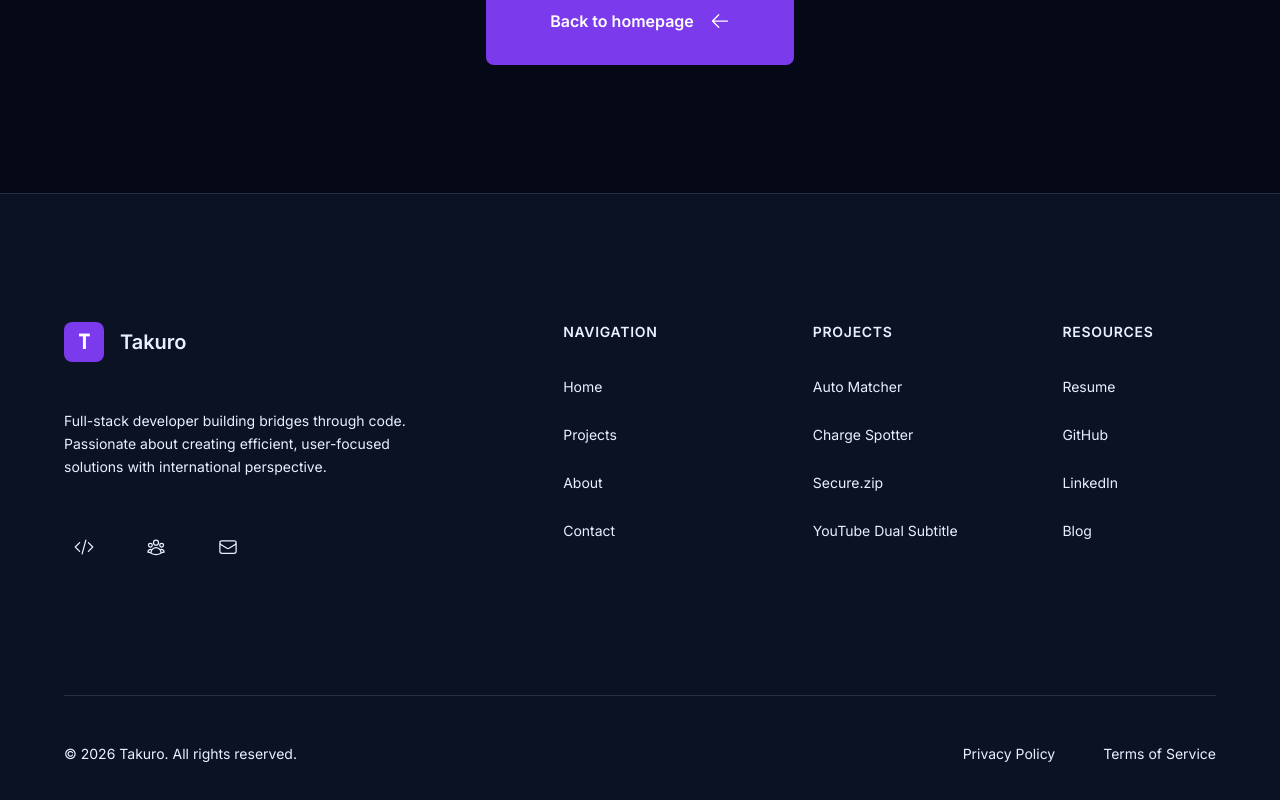
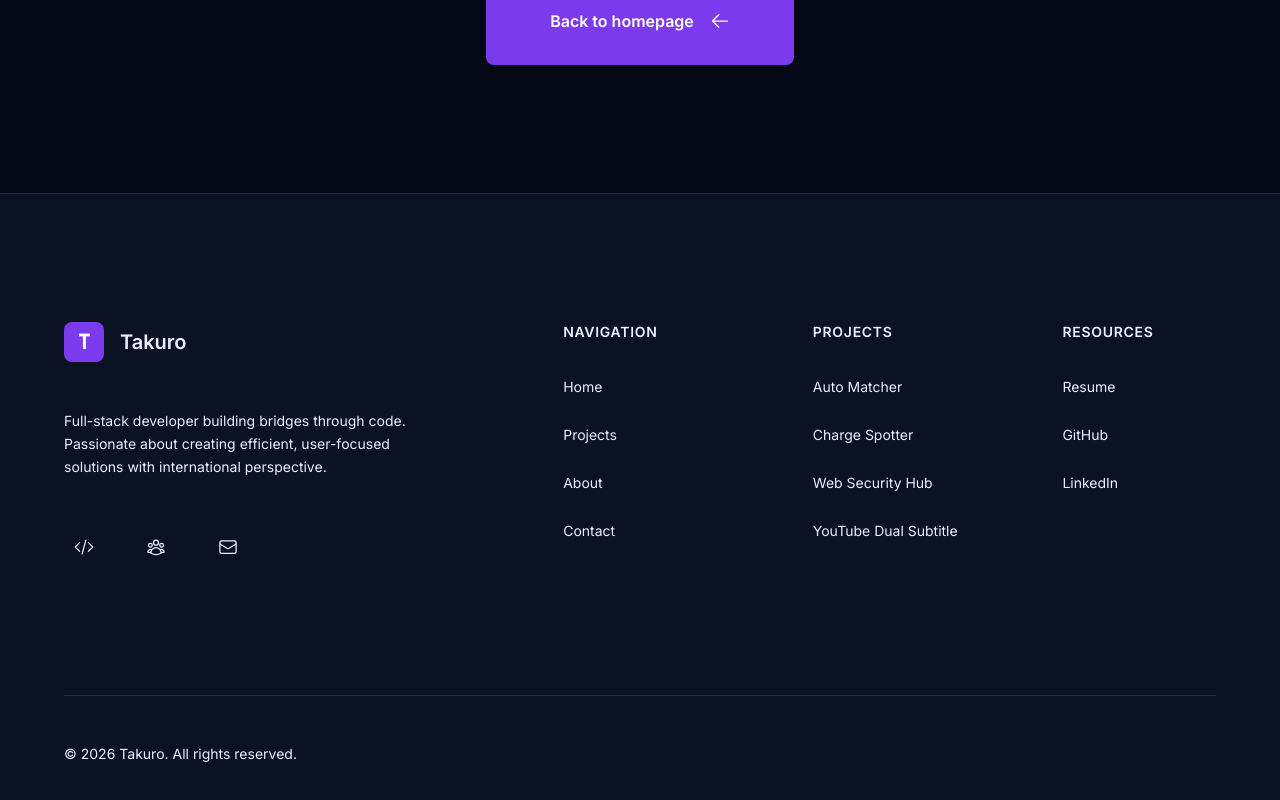
Before and after one commit to takuroakiyama0212/portfolio-nextjs, a Next.js app: page /projects-showcase in a window 1280 px wide. Shown: the part 2734-3534 px from the top of the page. Built offline with nearby package versions, Linux system fonts and the light colour scheme.

Commit message:
Update Footer: Remove Blog, Privacy Policy, Terms of Service, and rename Secure.zip to Web Security Hub
- Removed Blog link from Resources section
- Removed Privacy Policy and Terms of Service from footer bottom bar
- Changed Secure.zip to Web Security Hub in Projects section

```diff
--- a/src/app/homepage/components/Footer.tsx
+++ b/src/app/homepage/components/Footer.tsx
@@ -23,14 +23,13 @@ const Footer = () => {
     projects: [
       { label: 'Auto Matcher', href: '/projects-showcase' },
       { label: 'Charge Spotter', href: '/projects-showcase' },
-      { label: 'Secure.zip', href: '/projects-showcase' },
+      { label: 'Web Security Hub', href: '/projects-showcase' },
       { label: 'YouTube Dual Subtitle', href: '/projects-showcase' },
     ],
     resources: [
       { label: 'Resume', href: '#resume' },
       { label: 'GitHub', href: 'https://github.com/takuroakiyama0212' },
       { label: 'LinkedIn', href: 'https://www.linkedin.com/in/takuroakiyama0212' },
-      { label: 'Blog', href: '#blog' },
     ],
   };
 
@@ -138,14 +137,6 @@ const Footer = () => {
                 <>© Takuro. All rights reserved.</>
               )}
             </p>
-            <div className="flex items-center gap-6">
-              <a href="#privacy" className="text-sm text-brand-primary-foreground/60 hover:text-brand-primary-foreground transition-colors duration-base">
-                Privacy Policy
-              </a>
-              <a href="#terms" className="text-sm text-brand-primary-foreground/60 hover:text-brand-primary-foreground transition-colors duration-base">
-                Terms of Service
-              </a>
-            </div>
           </div>
         </div>
       </div>
```
